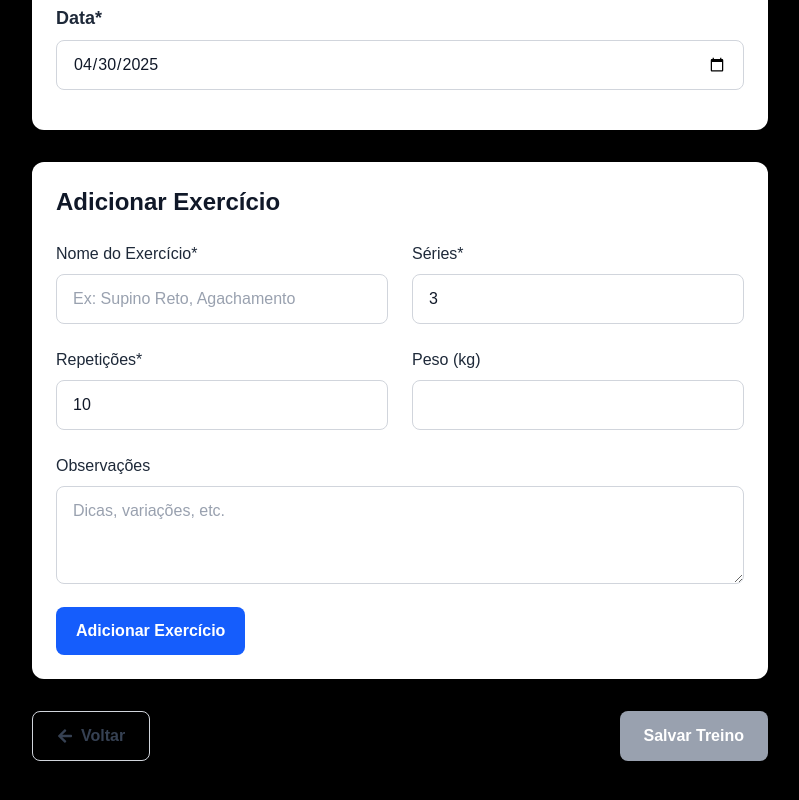
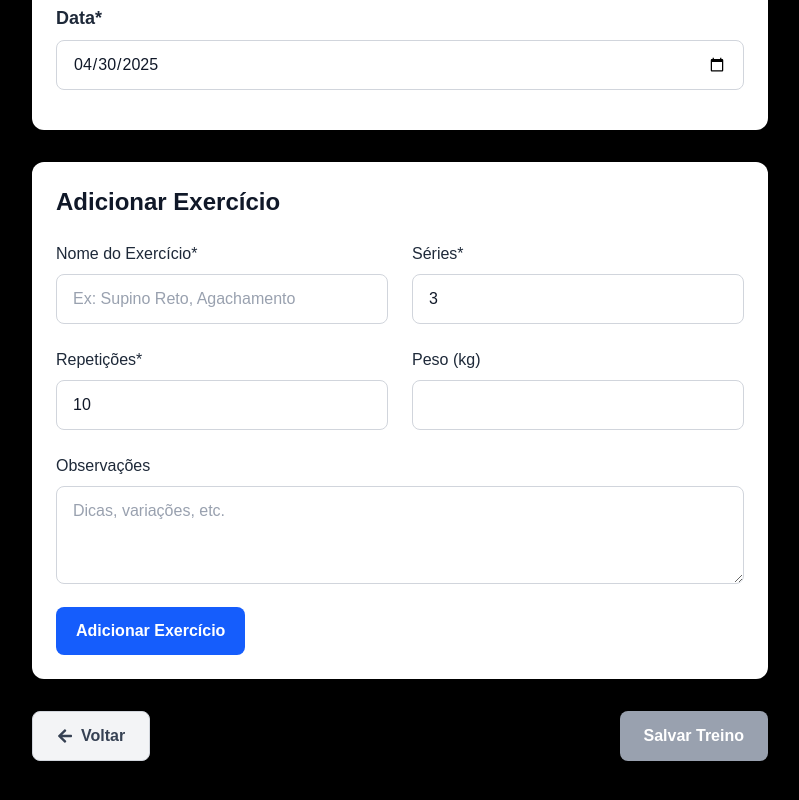
Before and after one commit to guissx/FrontUsers, a Next.js app: page /RegistroDeTreinos in a window 1280 px wide. Shown: the part 238-1038 px from the top of the page, without its empty margins (240-1039 px from the left). Built offline with nearby package versions, Linux system fonts and the light colour scheme; sample sign-in values are in the browser's storage.

Commit message:
fix visual bugs

```diff
--- a/src/app/components/EditarWorkout.tsx
+++ b/src/app/components/EditarWorkout.tsx
@@ -369,7 +369,7 @@ export default function EditarWorkout({ workoutId }: EditarTreinoProps) {
             type="button"
             onClick={() => {
               if (hasChanges && !confirm('Tem alterações não salvas. Deseja realmente cancelar?')) return;
-              router.push('/workouts');
+              router.push('/treinos');
             }}
             className="flex-1 py-2 px-4 bg-gray-500 text-white font-medium rounded-md hover:bg-gray-600 transition"
           >
--- a/src/app/components/ResgistroWorkout.tsx
+++ b/src/app/components/ResgistroWorkout.tsx
@@ -221,7 +221,7 @@ export default function RegistroDeTreinos() {
     <div className="container mx-auto px-4 py-10 max-w-3xl">
       <div className="flex justify-between items-center mb-8">
         <Link
-          href="/visualizar-treinos"
+          href="/treinos"
           className="text-blue-600 hover:text-blue-800 font-semibold flex items-center gap-2"
         >
           <FaArrowLeft /> Voltar para Treinos
@@ -390,8 +390,8 @@ export default function RegistroDeTreinos() {
       {/* Botão de salvar treino */}
       <div className="flex justify-between">
         <Link
-          href="/visualizar-treinos"
-          className="px-6 py-3 rounded-lg text-gray-700 font-semibold border border-gray-300 hover:bg-gray-100 transition-colors duration-200 flex items-center gap-2"
+          href="/treinos"
+          className="px-6 py-3 rounded-lg text-gray-700 font-semibold border border-gray-300 bg-gray-100 transition-colors duration-200 flex items-center gap-2"
         >
           <FaArrowLeft /> Voltar
         </Link>
```
